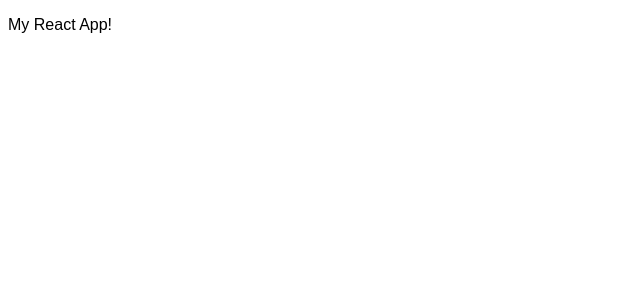
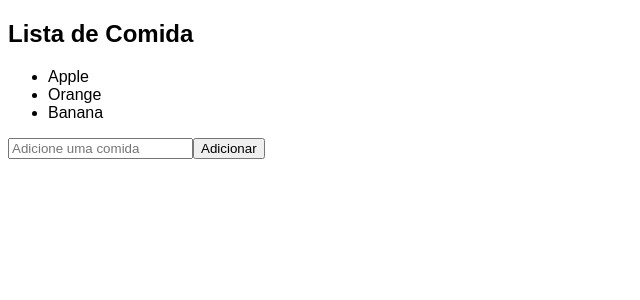
Before and after one commit to HriqueP/ReactJS, a React (Vite) app: page / in a window 1280 px wide. Shown: the top 300 px of the page, without its empty margins (0-640 px from the left). Built offline with nearby package versions, Linux system fonts and the light colour scheme.

Commit message:
update-arrays-state and adjustments in updater-functions

```diff
--- a/src/App.jsx
+++ b/src/App.jsx
@@ -1,7 +1,9 @@
+import UAS from "./update_arrays_state/UAS.jsx";
+
 function App() {
   return (
     <>
-      <p>My React App!</p>
+      <UAS />
     </>
   );
 }
--- /dev/null
+++ b/src/update_arrays_state/UAS.jsx
@@ -0,0 +1,49 @@
+import React, { useState } from "react";
+
+function UAS() {
+  const [foods, setFoods] = useState(["Apple", "Orange", "Banana"]);
+
+  function handleAddFood() {
+    const newFood = document.getElementById("food_input").value;
+    document.getElementById("food_input").value = "";
+
+    /*
+    Fazer o método abaixo substitui o array inicial e exclui os outros elementos
+    setFoods([newFood])
+    */
+
+    /*
+    Um dos jeito para se adicionar mais uma comida no array é utilizar o srpread operator
+    setFoods([...foods, newFood]);
+    setFoods([...foods, newFood]); => setFoods(["Apple", "Orange", "Banana", newFood])
+    */
+
+    /*
+    O mais correto é utilizar uma updater function, ja que não queremos trabalhar com o
+    state ATUAL de uma variavel
+    */
+    setFoods((f) => [...f, newFood]);
+  }
+
+  function handleRemoveFood(foodIndex) {
+    // element pode ser substituido por _, ou seja, esse paramentro é ignorado
+    setFoods(foods.filter((_, index) => index !== foodIndex));
+  }
+
+  return (
+    <div>
+      <h2>Lista de Comida</h2>
+      <ul>
+        {foods.map((food, index) => (
+          <li key={index} onClick={() => handleRemoveFood(index)}>
+            {food}
+          </li>
+        ))}
+      </ul>
+      <input type="text" id="food_input" placeholder="Adicione uma comida" />
+      <button onClick={handleAddFood}>Adicionar</button>
+    </div>
+  );
+}
+
+export default UAS;
--- a/src/update_object_states/UOS.jsx
+++ b/src/update_object_states/UOS.jsx
@@ -27,15 +27,15 @@ function UOS() {
     O jeito mais correto é utilizar updater functions para alterar states, já que é o modo mais
     seguro de se fazer
     */
-    setCar((car) => ({ ...car, year: event.target.value }));
+    setCar((c) => ({ ...c, year: event.target.value }));
   }
 
   function handleMakeChange(event) {
-    setCar((car) => ({ ...car, make: event.target.value }));
+    setCar((c) => ({ ...c, make: event.target.value }));
   }
 
   function handleModelChange(event) {
-    setCar((car) => ({ ...car, model: event.target.value }));
+    setCar((c) => ({ ...c, model: event.target.value }));
   }
 
   return (
```
Also changed, not shown: src/updater_functions/UpdaterFunction.jsx (+5 -5 lines), src/update_arrays_state/UAS.module.css (added).
